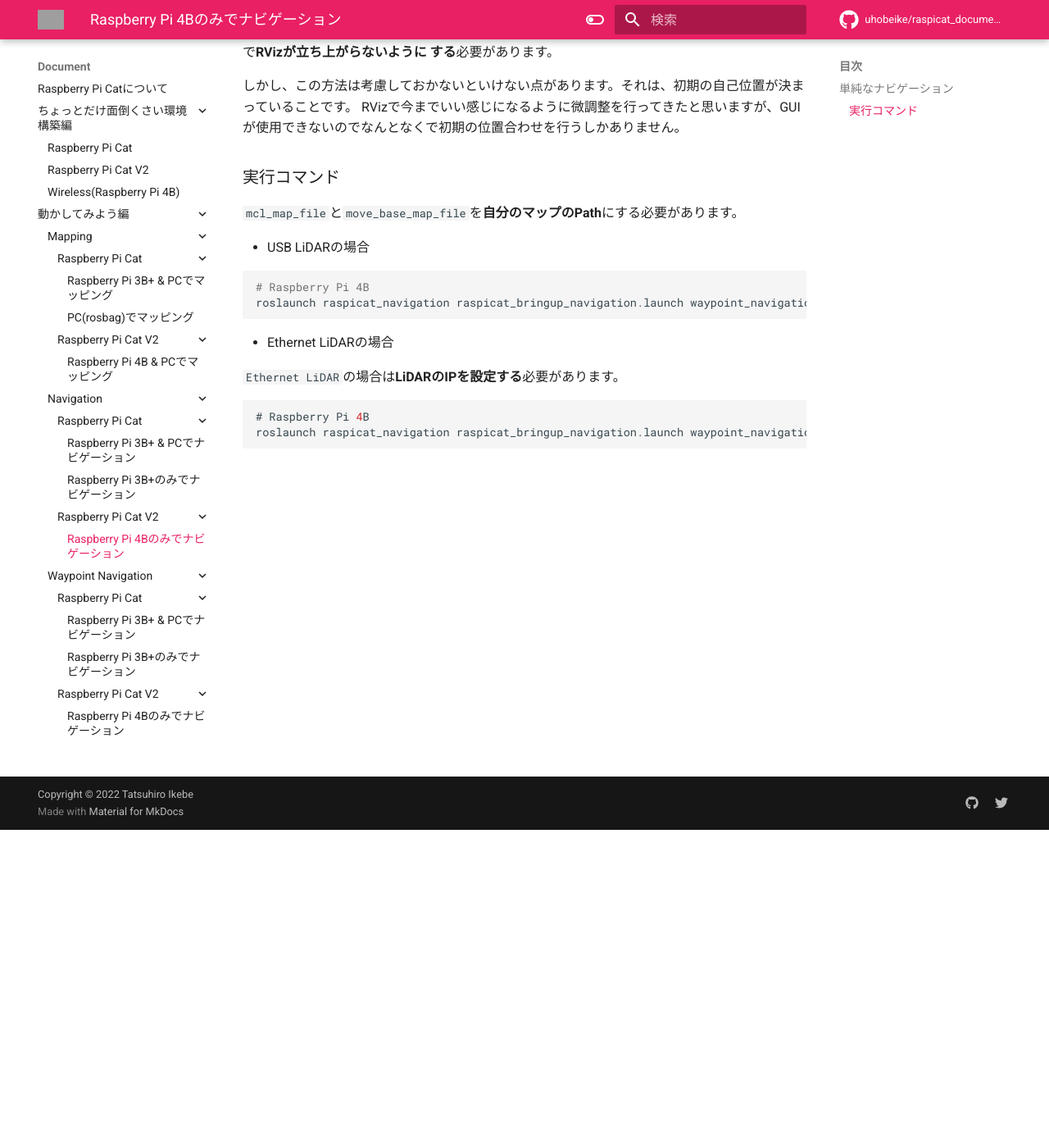
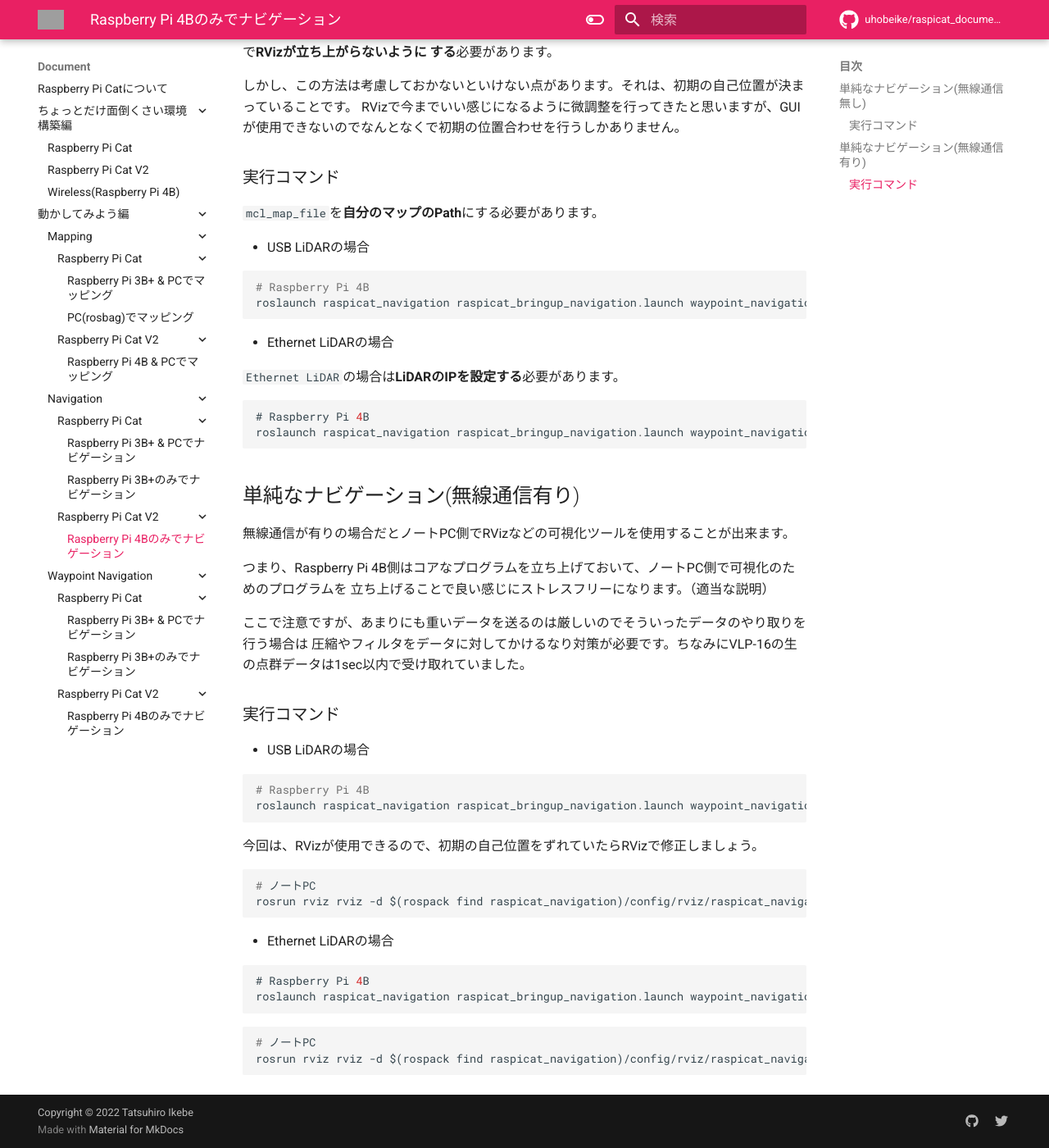
Before and after one commit to CIT-Autonomous-Robot-Lab/raspicat_documentation, an MkDocs documentation site: the page built from docs/document/lets_move/navigation/Raspberry Pi Cat V2/raspi4_only_navigation.md, in a window 1280 px wide and 1400 px high, scrolled down 388 px. Shown: the whole window at 82% size. Built offline with MkDocs 1.6.1 and Material for MkDocs 9.7.7, drawn with Linux system fonts in a browser that asks for light colours; comment, search, counter and statistics services are not loaded; some of the changed text lies outside the part shown; grey boxes are pictures that could not be loaded.

Commit message:
Update raspi4_only_navigation.md (#25)

````diff
--- /dev/null
+++ b/docs/document/environment/Raspberry Pi Cat_wsl2/environment.md
@@ -0,0 +1 @@
+# Raspberry Pi Cat(WSL2)でナビゲーションを行うための環境構築
--- a/docs/document/lets_move/navigation/Raspberry Pi Cat V2/raspi4_only_navigation.md
+++ b/docs/document/lets_move/navigation/Raspberry Pi Cat V2/raspi4_only_navigation.md
@@ -1,4 +1,4 @@
-## 単純なナビゲーション
+## 単純なナビゲーション(無線通信無し)
 単純なナビゲーション(目的地が一つ)の場合については大体やることは
 [こちらのサイト](https://uhobeike.github.io/raspicat_documentation/document/lets_move/navigation/Raspberry%20Pi%20Cat/raspi3_pc_navigation/)
 同じです。
@@ -14,13 +14,13 @@
 
 ### 実行コマンド
 
-`mcl_map_file`と`move_base_map_file`を**自分のマップのPath**にする必要があります。
+`mcl_map_file`を**自分のマップのPath**にする必要があります。
 
 * USB LiDARの場合
 
 ```
 # Raspberry Pi 4B
-roslaunch raspicat_navigation raspicat_bringup_navigation.launch waypoint_navigation:=false urg_usb:=true urg_ether:=false model:="$(rospack find raspicat_navigation)/config/urdf/raspicat.urdf.xacro" mcl_map_file:="" move_base_map_file:=""
+roslaunch raspicat_navigation raspicat_bringup_navigation.launch waypoint_navigation:=false urg_usb:=true urg_ether:=false mcl_init_pose_x:=0 mcl_init_pose_y:=0 mcl_init_pose_a:=0 mcl_map_file:=""
 ```
 
 * Ethernet LiDARの場合
@@ -29,5 +29,43 @@
 
 ```
 # Raspberry Pi 4B
-roslaunch raspicat_navigation raspicat_bringup_navigation.launch waypoint_navigation:=false urg_usb:=true urg_ether:=false model:="$(rospack find raspicat_navigation)/config/urdf/raspicat.urdf.xacro" mcl_map_file:="" move_base_map_file:="" urg_ip_address:=""
+roslaunch raspicat_navigation raspicat_bringup_navigation.launch waypoint_navigation:=false urg_usb:=true urg_ether:=false mcl_init_pose_x:=0 mcl_init_pose_y:=0 mcl_init_pose_a:=0 mcl_map_file:="" urg_ip_address:=""
 ```
+
+## 単純なナビゲーション(無線通信有り)
+
+無線通信が有りの場合だとノートPC側でRVizなどの可視化ツールを使用することが出来ます。
+
+つまり、Raspberry Pi 4B側はコアなプログラムを立ち上げておいて、ノートPC側で可視化のためのプログラムを
+立ち上げることで良い感じにストレスフリーになります。（適当な説明）
+
+ここで注意ですが、あまりにも重いデータを送るのは厳しいのでそういったデータのやり取りを行う場合は
+圧縮やフィルタをデータに対してかけるなり対策が必要です。ちなみにVLP-16の生の点群データは1sec以内で受け取れていました。
+
+### 実行コマンド
+
+* USB LiDARの場合
+
+```
+# Raspberry Pi 4B
+roslaunch raspicat_navigation raspicat_bringup_navigation.launch waypoint_navigation:=false urg_usb:=true urg_ether:=false mcl_init_pose_x:=0 mcl_init_pose_y:=0 mcl_init_pose_a:=0 mcl_map_file:=""
+```
+
+今回は、RVizが使用できるので、初期の自己位置をずれていたらRVizで修正しましょう。
+
+```
+# ノートPC
+rosrun rviz rviz -d $(rospack find raspicat_navigation)/config/rviz/raspicat_navigation_3d.rviz
+```
+
+* Ethernet LiDARの場合
+
+```
+# Raspberry Pi 4B
+roslaunch raspicat_navigation raspicat_bringup_navigation.launch waypoint_navigation:=false urg_usb:=true urg_ether:=false mcl_init_pose_x:=0 mcl_init_pose_y:=0 mcl_init_pose_a:=0 mcl_map_file:="" urg_ip_address:=""
+```
+
+```
+# ノートPC
+rosrun rviz rviz -d $(rospack find raspicat_navigation)/config/rviz/raspicat_navigation_3d.rviz
+```
````
